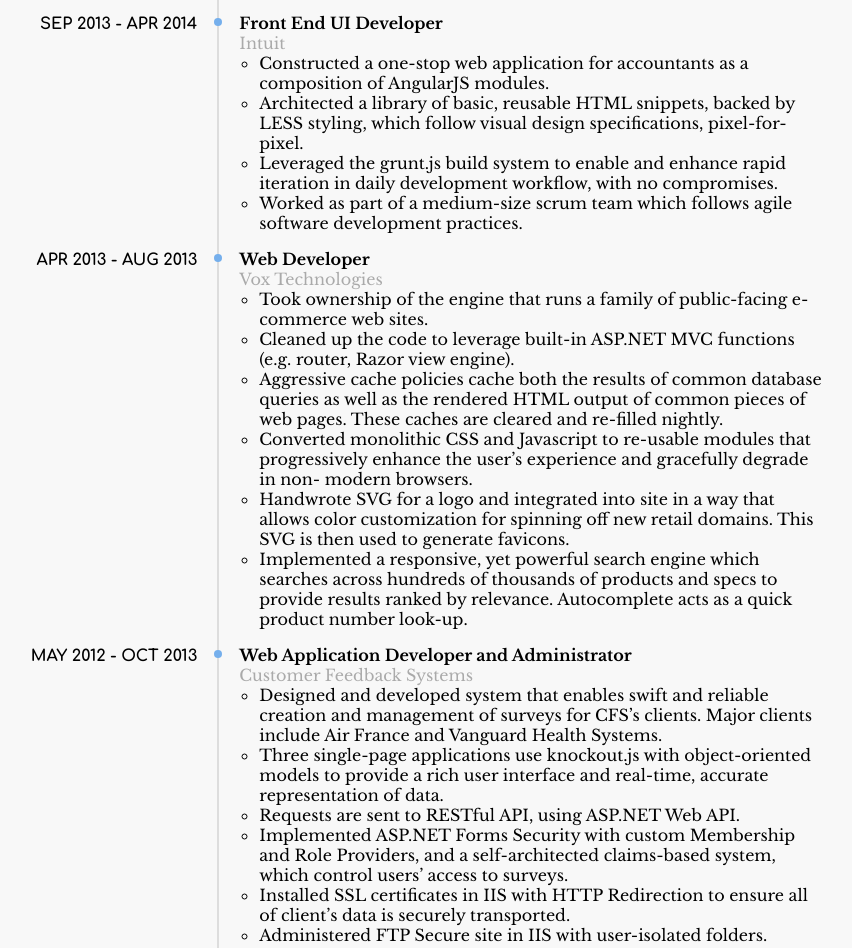
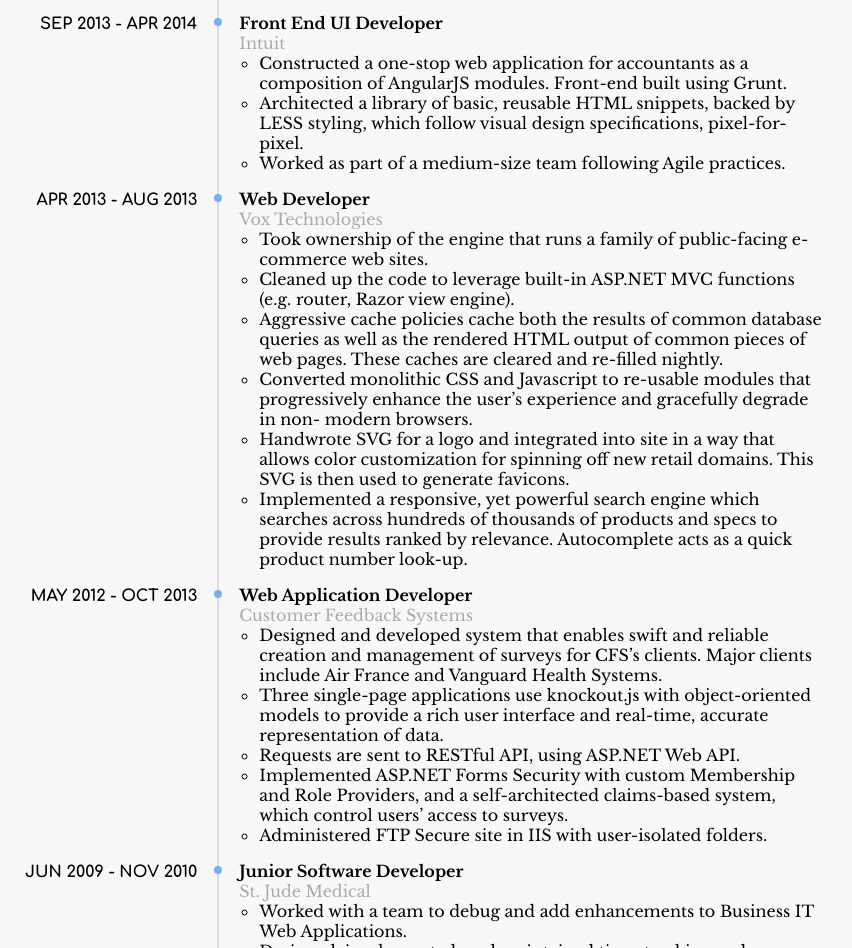
Before and after one commit to mendenhall-dev/drewmendenhall.com, a Gatsby site: page / in a window 1280 px wide. Shown: the part 1017-1965 px from the top of the page, without its empty margins (215-1067 px from the left). Built offline with nearby package versions, Linux system fonts and the light colour scheme; Gatsby itself is replaced by a stand-in of ours.

Commit message:
Shorten job details so resume fits on two pages.

```diff
--- a/src/jobs.js
+++ b/src/jobs.js
@@ -39,10 +39,9 @@
     company: 'Intuit',
     position: 'Front End UI Developer',
     highlights: [
-      'Constructed a one-stop web application for accountants as a composition of AngularJS modules.',
+      'Constructed a one-stop web application for accountants as a composition of AngularJS modules. Front-end built using Grunt.',
       'Architected a library of basic, reusable HTML snippets, backed by LESS styling, which follow visual design specifications, pixel-for-pixel.',
-      'Leveraged the grunt.js build system to enable and enhance rapid iteration in daily development workflow, with no compromises.',
-      'Worked as part of a medium-size scrum team which follows agile software development practices.',
+      'Worked as part of a medium-size team following Agile practices.',
     ],
   },
   {
@@ -63,13 +62,12 @@
     startDate: 'May 2012',
     endDate: 'Oct 2013',
     company: 'Customer Feedback Systems',
-    position: 'Web Application Developer and Administrator',
+    position: 'Web Application Developer',
     highlights: [
       'Designed and developed system that enables swift and reliable creation and management of surveys for CFS’s clients. Major clients include Air France and Vanguard Health Systems.',
       'Three single-page applications use knockout.js with object-oriented models to provide a rich user interface and real-time, accurate representation of data.',
       'Requests are sent to RESTful API, using ASP.NET Web API.',
       'Implemented ASP.NET Forms Security with custom Membership and Role Providers, and a self-architected claims-based system, which control users’ access to surveys.',
-      'Installed SSL certificates in IIS with HTTP Redirection to ensure all of client’s data is securely transported.',
       'Administered FTP Secure site in IIS with user-isolated folders.',
     ],
   },
```
